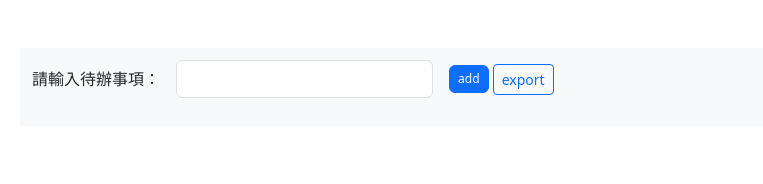
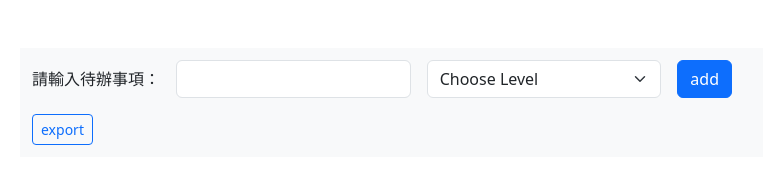
Before and after one commit to aelgy/create_To_Do_List_practice, a plain HTML site: page index.html in a window 1280 px wide. Shown: the whole page, without its empty margins (240-1003 px from the left). Drawn offline with nearby package versions, Linux system fonts and the light colour scheme.

Commit message:
add choose level select

```diff
--- a/index.html
+++ b/index.html
@@ -19,20 +19,27 @@
           <div class="col-auto">
             <label class="col-form-label" id="">請輸入待辦事項：</label>
           </div>
-          <div class="col-auto">
+          <div class="col-4">
             <input type="text" id="typeToDo" class="form-control">
           </div>
-          <div class="col-auto">
-            <button type="button" class="btn btn-primary" onclick="addToDo()"
-              style="--bs-btn-padding-y: .25rem; --bs-btn-padding-x: .5rem; --bs-btn-font-size: .75rem;">
+          <div class="col-4" id="options">
+            <select class="form-select" aria-label="Default select example">
+              <option selected>Choose Level</option>
+              <option value="1">Normal</option>
+              <option value="2">Important</option>
+              <option value="3">Urgent</option>
+            </select>
+          </div>
+          <div class="col-1">
+            <button type="button" class="btn btn-primary" onclick="addToDo()">
               add
             </button>
-            <button type="button" class="btn btn-outline-primary btn-sm" onclick="outputFile()">export</button>
           </div>
         </div>
 
         <ul class="list-group" id="listGroup">
         </ul>
+        <button type="button" class="btn btn-outline-primary btn-sm" onclick="outputFile()">export</button>
       </div>
       <div class="col-2">
       </div>
--- a/main.js
+++ b/main.js
@@ -1,9 +1,20 @@
 function addToDo() {
   const content = document.getElementById('typeToDo').value;
+  // 處理重要事項
+  const optionValue = document.querySelector('.form-select').value;
   const ul = document.querySelector('.list-group');
   // 處理 li 元素
   const li = document.createElement('li');
-  li.classList.add('list-group-item', 'border-0');
+  if (optionValue == "2") {
+    li.classList.add('list-group-item', 'list-group-item-warning'
+    )
+  }
+  else if (optionValue == "3") {
+    li.classList.add('list-group-item', 'list-group-item-danger')
+  } else {
+    li.classList.add('list-group-item', 'border-0');
+  }
+
   // 處理 input 元素
   const liInput = document.createElement('input');
   liInput.classList.add('form-check-input', 'me-1');
@@ -13,9 +24,9 @@ function addToDo() {
   liLabel.classList.add('form-check-label');
   // 處理 button
   const removeBtn = document.createElement('button');
-  removeBtn.classList.add('btn', 'btn-primary', 'btn-sm');
+  removeBtn.classList.add('btn', 'btn-secondary', 'btn-sm');
   removeBtn.setAttribute('type', 'button');
-  removeBtn.setAttribute('onclick', 'removeBtn()');
+  removeBtn.setAttribute('onclick', 'removeAction()');
   removeBtn.textContent = 'delete';
   // 加入驗證
   if (content != "") {
@@ -28,7 +39,7 @@ function addToDo() {
   }
 }
 
-function removeBtn() {
+function removeAction() {
   event.target.parentElement.remove()
 }
 
```
